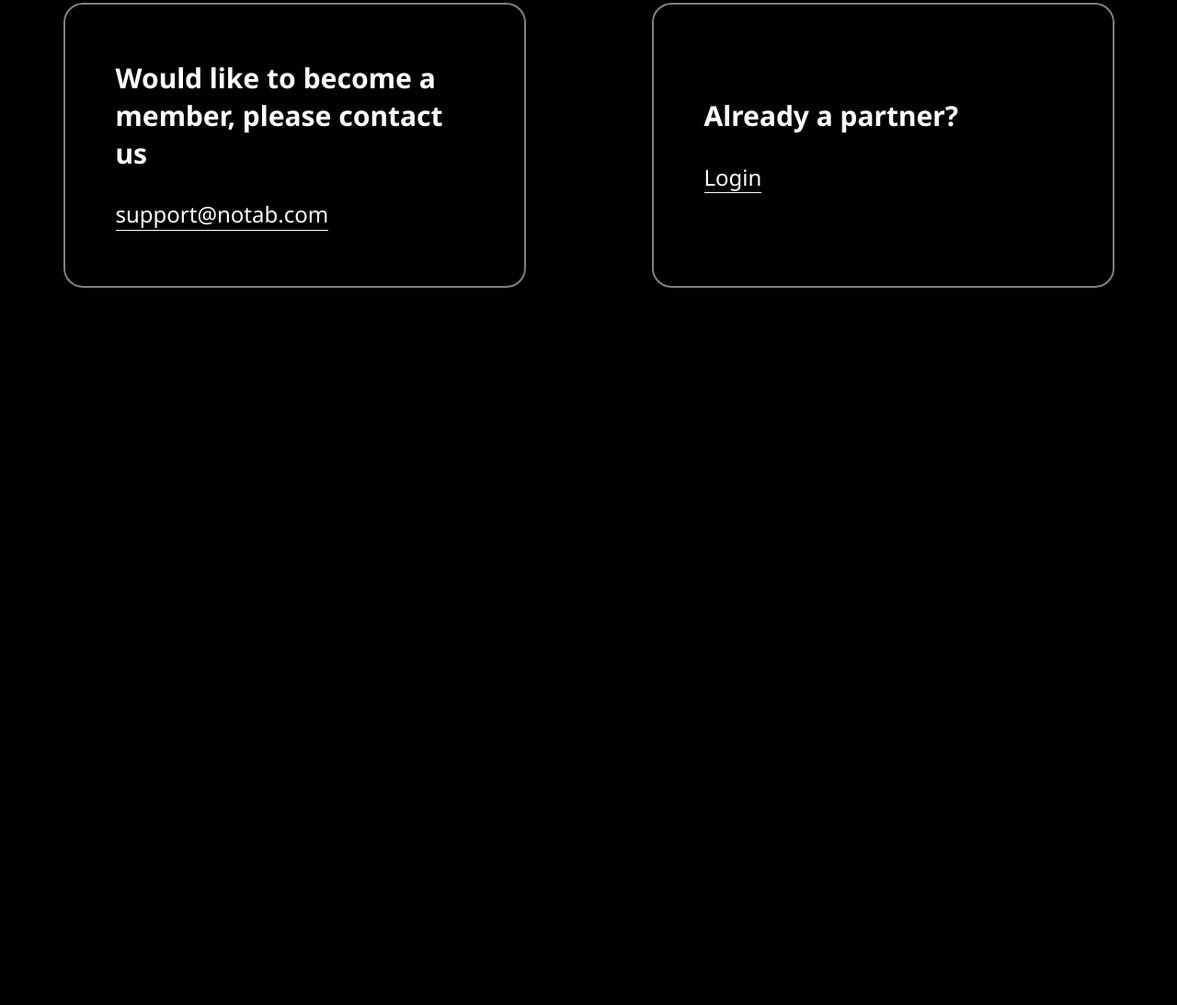
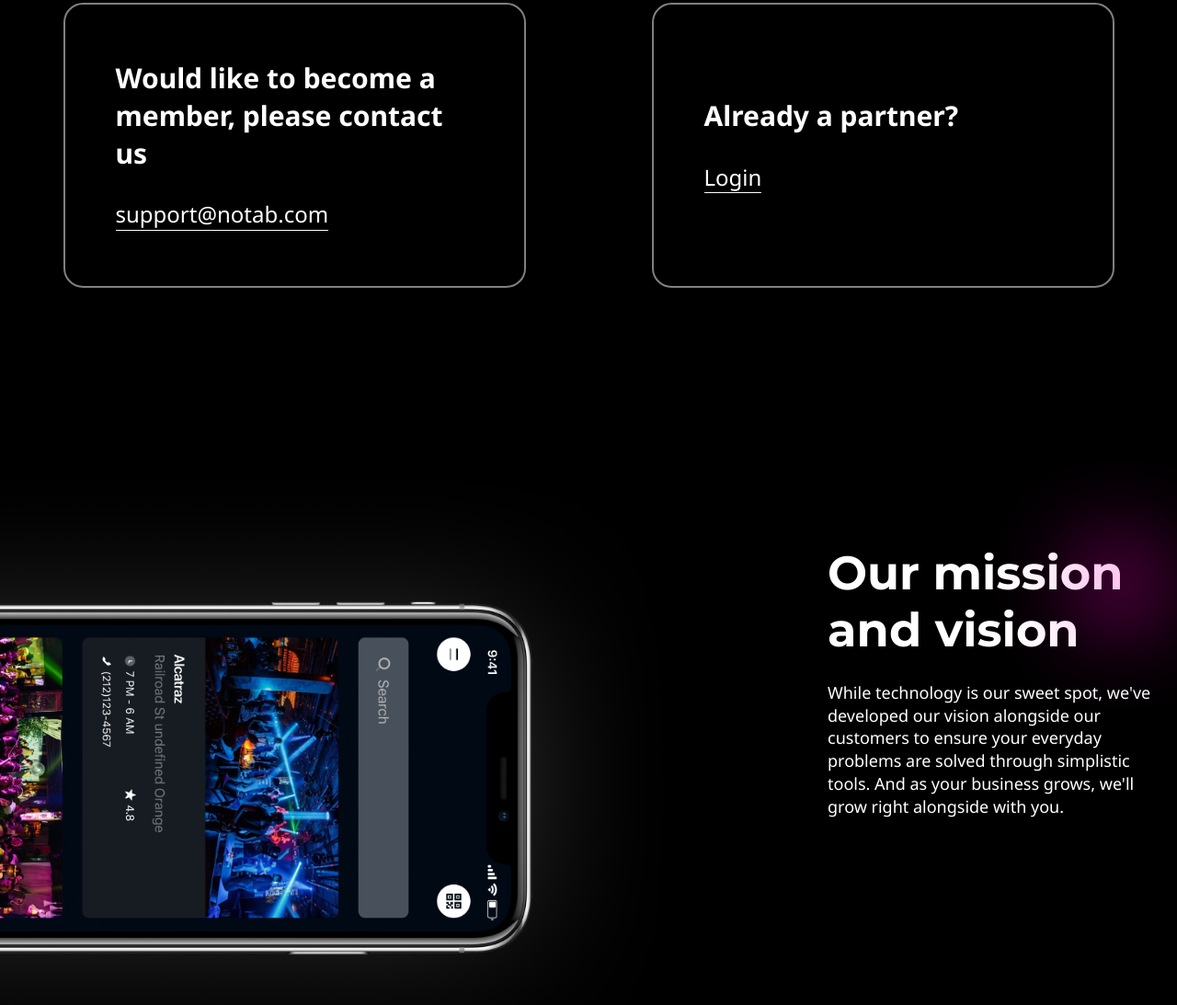
Before and after one commit to mr-dim-ka/notab-src-publ, a website built with webpack: page src/index.html in a window 1280 px wide. Shown: the part 1165-2258 px from the top of the page at 92% size. Before the commit the page ends 1658 px from the top, so only its background shows below. Built offline with nearby package versions, Linux system fonts and the light colour scheme; files whose address does not match are found by name.

Commit message:
added section mission and some fix

```diff
--- a/src/index.html
+++ b/src/index.html
@@ -57,6 +57,49 @@
 						</div>
 					</div>
 				</div>
+				<section class="page__mission mission">
+					<div class="mission__container">
+						<div class="mission__inner">
+							<div class="mission__images">
+								<picture class="mission__image">
+									<source srcset="@img/mission/iphone-vrt.png" type="image/png" media="(max-width:767.98px)">
+									<img src="@img/mission/iphone-hrz.png" alt="image">
+								</picture>
+							</div>
+							<div class="mission__content">
+								<div class="mission__body">
+									<h2 class="mission__title title">Our mission and vision</h2>
+									<p class="mission__text">
+										While technology is our sweet spot, we've developed our vision alongside our customers to ensure your everyday problems are solved through simplistic tools. And as your business grows, we'll grow right alongside with you.
+									</p>
+								</div>
+							</div>
+						</div>
+					</div>
+				</section>
+				<!--
+				<section class="page__mission mission">
+					<picture class="mission__image">
+						<source srcset="@img/mission/iphone-vrt.png" type="image/png" media="(max-width:767.98px)">
+						<img src="@img/mission/iphone-hrz.png" alt="image">
+					</picture>
+
+					<div class="mission__content">
+						<div class="mission__containerr">
+							<div class="mission__body">
+								<h2 class="mission__title title">Our mission and vision</h2>
+								<p class="mission__text">
+									While technology is our sweet spot, we've developed our vision alongside our customers to ensure your everyday problems are solved through simplistic tools. And as your business grows, we'll grow right alongside with you.
+								</p>
+							</div>
+						</div>
+					</div>
+
+				</section> -->
+
+
+
+
 			</main>
 			@@include('html/_footer.htm',{})
 		</div>
--- a/src/scss/common.scss
+++ b/src/scss/common.scss
@@ -8,3 +8,12 @@
 	line-height: 200%; /* 70/35 */
 	text-transform: uppercase;
 }
+
+//==========================================================================================================================
+
+.title {
+	@extend %ff-mont;
+	font-weight: 700;
+	@include adaptiveValue("font-size", 51, 24);
+	line-height: 121.568627%; /* 62/51 */
+}
--- a/src/scss/home.scss
+++ b/src/scss/home.scss
@@ -8,9 +8,13 @@
 	// .page__actions
 	&__actions {
 		@include adaptiveValue("padding-top", 180, 70);
-		@include adaptiveValue("padding-bottom", 180, 70);
+		@include adaptiveValue("padding-bottom", 180, 30);
+	}
+	// .page__mission
+	&__mission {
 	}
 }
+//==========================================================================================================================
 .mainpage {
 	background: url("../img/mainpage/blur-bg.svg") 100% 0 no-repeat;
 	// .mainpage__container
@@ -46,11 +50,19 @@
 			top: 0;
 			left: 0;
 			background: rgba(255, 255, 255, 0.2);
+			transition: all 0.3s ease 0s;
 			filter: blur(78.8812px);
 		}
 		img {
 			position: relative;
 			z-index: 1;
+		}
+		@media (any-hover: hover) {
+			&:hover {
+				&::before {
+					background: rgba(255, 255, 255, 0.25);
+				}
+			}
 		}
 	}
 	// .mainpage__app
@@ -63,7 +75,7 @@
 	&__title {
 		@extend %ff-mont;
 		font-weight: 700;
-		@include adaptiveValue("font-size", 64, 35);
+		@include adaptiveValue("font-size", 64, 33);
 		line-height: 109.375%; /* 70/64 */
 		&:not(:last-child) {
 			@include adaptiveValue("margin-bottom", 55, 25);
@@ -87,6 +99,7 @@
 				height: rem(125);
 				border-radius: 50%;
 				background: rgba(96, 92, 234, 0.5);
+				transition: all 0.3s ease 0s;
 				filter: blur(50px);
 			}
 			&::after {
@@ -98,6 +111,13 @@
 				height: rem(4);
 				background-color: #fff;
 				transform: rotate(120.61deg);
+			}
+		}
+		@media (any-hover: hover) {
+			&:hover {
+				&::before {
+					background: rgba(96, 92, 234, 0.7);
+				}
 			}
 		}
 	}
@@ -159,7 +179,7 @@
 	// .actions__items
 	&__items {
 		display: grid;
-		grid-template-columns: repeat(auto-fit, minmax(rem(352), 1fr));
+		grid-template-columns: repeat(auto-fit, minmax(rem(290), 1fr));
 		@include adaptiveValue("gap", 40, 30);
 	}
 	// .actions__item
@@ -206,3 +226,94 @@
 		}
 	}
 }
+
+//==========================================================================================================================
+
+.mission {
+	position: relative;
+	min-height: rem(600);
+	// .mission__container
+	&__container {
+	}
+	// .mission__inner
+	&__inner {
+		display: flex;
+		@media (max-width: $mobile) {
+			flex-direction: column;
+		}
+	}
+	// .mission__images
+	&__images {
+		@media (min-width: $mobile) {
+			flex: 0 0 50%;
+		}
+		@media (max-width: $mobile) {
+			order: 2;
+		}
+	}
+	// .mission__image
+	&__image {
+		img {
+			max-width: 100%;
+		}
+		@media (min-width: $mobile) {
+			position: absolute;
+			top: 0;
+			left: 0;
+			height: rem(500);
+			width: rem(300);
+			@include adaptiveValue("width", 750, 450, 1240, 768, 1);
+		}
+	}
+	// .mission__content
+	&__content {
+		@media (min-width: $mobile) {
+			flex: 0 1 50%;
+			display: flex;
+			justify-content: flex-end;
+			@include adaptiveValue("padding-top", 100, 20, 1240, 768, 1);
+		}
+		@media (max-width: $mobile) {
+			order: 1;
+		}
+	}
+	// .mission__body
+	&__body {
+		@media (min-width: $mobile) {
+			max-width: rem(360);
+		}
+	}
+	// .mission__title
+	&__title {
+		position: relative;
+		&:not(:last-child) {
+			margin-bottom: em(24, 51);
+		}
+		&::before {
+			content: "";
+			position: absolute;
+			top: 0;
+			right: 0;
+			width: rem(85);
+			height: rem(85);
+			border-radius: 50%;
+			background: rgba(241, 1, 189, 0.7);
+			filter: blur(50px);
+			transition: all 0.3s ease 0s;
+			@media (max-width: $mobile) {
+				left: 0;
+			}
+		}
+		@media (any-hover: hover) {
+			&:hover {
+				&::before {
+					background: rgba(241, 1, 189, 0.9);
+				}
+			}
+		}
+	}
+	// .mission__text
+	&__text {
+		line-height: 138.888889%; /* 25/18 */
+	}
+}
```
Also changed, not shown: src/img/mission/iphone-hrz.png (added), src/img/mission/iphone-vrt.png (added), src/img/scanner/bg.jpg (added).
